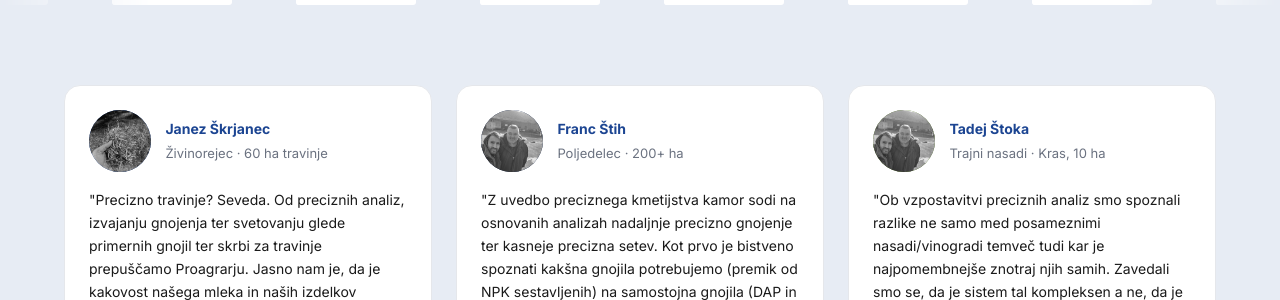
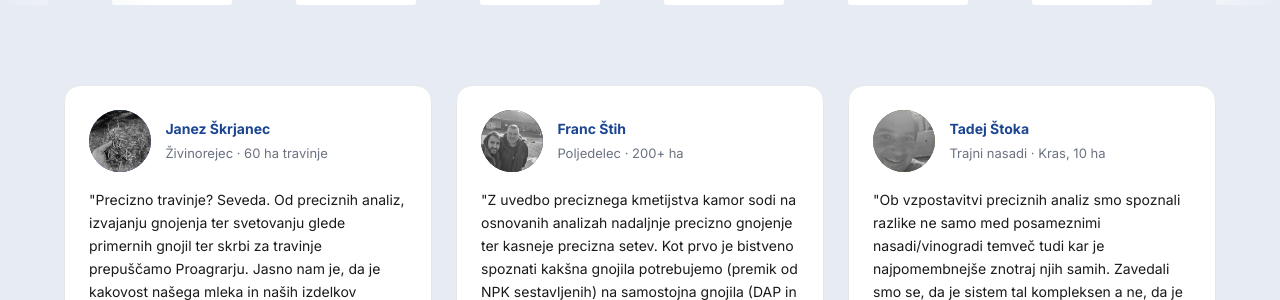
Before and after one commit to Proagrar/one-pager-web-page, a Jekyll site: the page built from index.md, in a window 1280 px wide and 900 px high, scrolled down 1635 px. Shown: the part 150-450 px from the top of the window. Built offline with Jekyll 4.4.1, drawn with Linux system fonts in a browser that asks for light colours.

Commit message:
Posodobi sliko TadejStoka in dodaj rotacijo avatarja

```diff
--- a/assets/css/base.css
+++ b/assets/css/base.css
@@ -599,6 +599,10 @@
             display: block;
         }
 
+        .avatar-tadej {
+            transform: rotate(-20deg) scale(1.2);
+        }
+
         .testimonial-identity h4 {
             color: var(--color-blue);
             font-size: 14px;
--- a/index.md
+++ b/index.md
@@ -151,7 +151,7 @@
             <div class="testimonial-card fade-in">
                 <div class="testimonial-header">
                     <div class="testimonial-avatar" style="background: #4a6b1a;">
-                        <img src="{{ '/assets/img/TadejStoka.jpg' | relative_url }}" alt="Tadej Štoka" width="48" height="48">
+                        <img src="{{ '/assets/img/TadejStoka.jpg' | relative_url }}" alt="Tadej Štoka" width="48" height="48" class="avatar-tadej">
                     </div>
                     <div class="testimonial-identity">
                         <h4>Tadej Štoka</h4>
```
Also changed, not shown: assets/img/TadejStoka.jpg.
